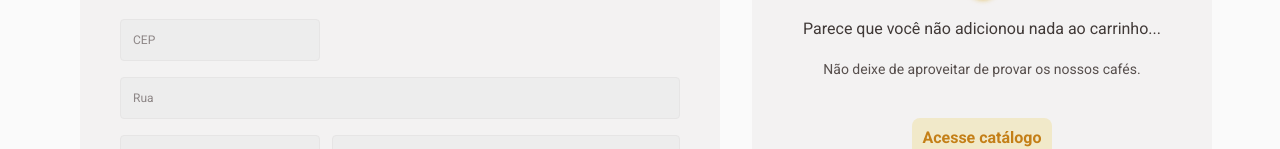
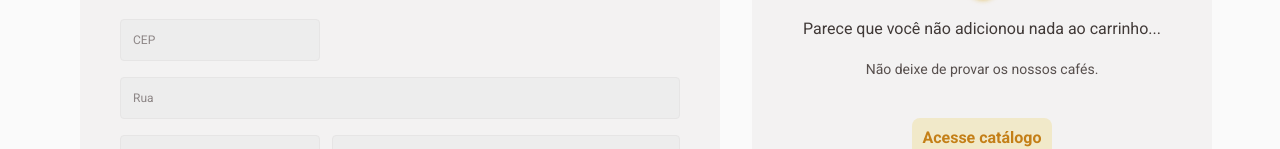
Before and after one commit to StefanyVasc/coffee-delivery, a React (Vite) app: page /cart in a window 1280 px wide. Shown: the part 271-420 px from the top of the page. Built offline with nearby package versions, Linux system fonts and the light colour scheme.

Commit message:
refactor: fix misspeling error

```diff
--- a/src/pages/CartOrder/components/SelectedCoffees/EmptyCardCart.tsx
+++ b/src/pages/CartOrder/components/SelectedCoffees/EmptyCardCart.tsx
@@ -16,9 +16,7 @@ export function EmptyCardCart() {
         </RegularText>
       </div>
       <Navigation>
-        <RegularText size="s">
-          Não deixe de aproveitar de provar os nossos cafés.
-        </RegularText>
+        <RegularText size="s">Não deixe de provar os nossos cafés.</RegularText>
         <NavLink to="/">
           <RegularText weight={800}>Acesse catálogo</RegularText>
         </NavLink>
```
